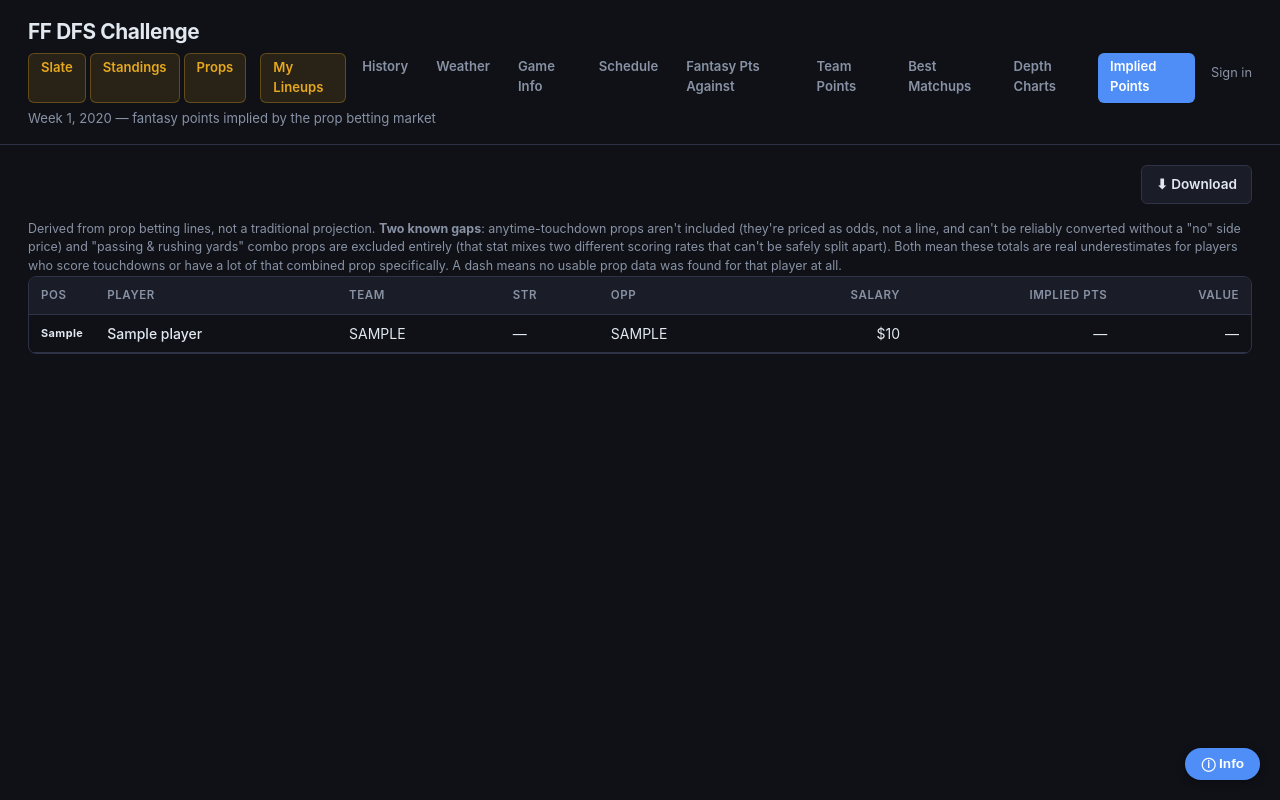
After one commit to art3kr/ff_dfs_site, a Flask app: page /implied-points in a window 1280 px wide. The commit adds this page. Run offline with Flask 3, Linux system fonts and the light colour scheme; tables that the repository leaves empty hold one stand-in row (values such as "Sample post"); some libraries are stand-ins or nearby versions.

Commit message:
added implied total from props

```diff
--- a/app.py
+++ b/app.py
@@ -2590,6 +2590,14 @@ def slate():
             string_rank, _pos = lookup.get(normalize_name(p["name"]), (None, None))
             depth_chart_strings[p["name"]] = STRING_LABELS.get(string_rank, "—")
 
+    # Reuses the same shared computation as the standalone Implied
+    # Points page and Best Matchups — one source of truth for how
+    # implied points get derived from prop lines.
+    implied_points_by_name = {}
+    if current_week is not None:
+        implied_rows = _compute_implied_points_table(current_year, current_week)
+        implied_points_by_name = {r["name"]: r["implied_points"] for r in implied_rows}
+
     return render_template("slate.html",
                            players=players,
                            players_by_day=players_by_day,
@@ -2600,7 +2608,8 @@ def slate():
                            locked_teams=sorted(locked_teams),
                            total_teams_scheduled=total_teams_scheduled,
                            kickoff_by_team=kickoff_by_team,
-                           depth_chart_strings=depth_chart_strings)
+                           depth_chart_strings=depth_chart_strings,
+                           implied_points_by_name=implied_points_by_name)
 
 
 @app.route("/history")
@@ -2927,6 +2936,64 @@ def _trailing_average(history_sorted_desc: list, n: int = 10):
     return sum(values) / len(values), len(values)
 
 
+def _compute_implied_points_table(sel_year: int, sel_week: int) -> list:
+    """
+    Shared by the standalone Implied Points page and Best Matchups, so
+    both stay consistent. implied_points/value are None (not 0) when a
+    player has zero props at all — 0.0 would misleadingly look like
+    "computed as zero" rather than "no data available".
+    """
+    ph = _ph()
+    slate = db_fetchall(f"""
+        SELECT name, position, team, opponent, salary
+        FROM players
+        WHERE week = {ph} AND year = {ph}
+    """, (sel_week, sel_year))
+
+    if not slate:
+        return []
+
+    names_normalized = {normalize_name(p["name"]) for p in slate}
+    placeholders = ", ".join([ph] * len(names_normalized))
+    prop_rows = db_fetchall(f"""
+        SELECT player_name_normalized, category, over_line, under_line
+        FROM scoresandodds_props
+        WHERE player_name_normalized IN ({placeholders})
+    """, tuple(names_normalized))
+
+    props_by_player = {}
+    for r in prop_rows:
+        line = r["over_line"] if r["over_line"] is not None else r["under_line"]
+        if line is None:
+            continue
+        props_by_player.setdefault(r["player_name_normalized"], {})[r["category"]] = line
+
+    depth_chart_lookup = _get_depth_chart_lookup(names_normalized)
+    STRING_LABELS = {1: "1st", 2: "2nd", 3: "3rd"}
+
+    rows = []
+    for p in slate:
+        name_norm = normalize_name(p["name"])
+        player_props = props_by_player.get(name_norm, {})
+        implied_pts, categories_used = _compute_implied_points(player_props)
+
+        string_rank, _dc_pos = depth_chart_lookup.get(name_norm, (None, None))
+        has_data = bool(categories_used)
+        value = round(implied_pts / (p["salary"] / 1000), 2) if (has_data and p["salary"]) else None
+
+        rows.append({
+            "name": p["name"], "position": p["position"], "team": p["team"],
+            "opponent": p["opponent"], "salary": p["salary"],
+            "depth_chart_string": STRING_LABELS.get(string_rank, str(string_rank) if string_rank else "—"),
+            "implied_points": implied_pts if has_data else None,
+            "value": value,
+            "categories_used": categories_used,
+        })
+
+    rows.sort(key=lambda r: r["implied_points"] if r["implied_points"] is not None else -1, reverse=True)
+    return rows
+
+
 def _get_depth_chart_lookup(names_normalized: set) -> dict:
     """
     Shared by the Slate page (show each player's string) and Best
@@ -3015,7 +3082,24 @@ def _compute_implied_points(props_for_player: dict) -> tuple:
     return round(points, 2), categories_used
 
 
-
+def _value_to_color(value, min_value, max_value) -> str | None:
+    """
+    Same green-to-red gradient as _rank_to_color, but scaled by a raw
+    value's position between the min and max of whatever's being
+    displayed, not a discrete rank. Highest value = most green, lowest
+    = most red.
+    """
+    if value is None or min_value is None or max_value is None or max_value == min_value:
+        return None
+    fraction = (max_value - value) / (max_value - min_value)   # 0.0 at max (green), 1.0 at min (red)
+    fraction = max(0.0, min(1.0, fraction))
+    r = round(76 + fraction * (244 - 76))
+    g = round(175 + fraction * (67 - 175))
+    b = round(80 + fraction * (54 - 80))
+    return f"rgb({r},{g},{b})"
+
+
+def _rank_to_color(rank, total) -> str | None:
     """
     Rank 1 = pure green, rank `total` = pure red, everything between
     interpolated smoothly. Same convention for both the opponent
@@ -3098,6 +3182,13 @@ def _compute_best_matchups(sel_year: int, sel_week: int, sel_position: str) -> l
     # team, no year/week filtering needed.
     game_odds_rows = db_fetchall("SELECT team, spread, spread_odds, over_under, favorite FROM game_odds")
     game_odds_by_team = {r["team"]: r for r in game_odds_rows}
+
+    # Reuses the same shared computation as the standalone Implied
+    # Points page rather than duplicating prop-matching/scoring logic
+    # here — slightly wasteful (queries `players` a second time) but
+    # keeps one source of truth for how implied points get computed.
+    implied_points_rows = _compute_implied_points_table(sel_year, sel_week)
+    implied_points_by_name = {normalize_name(r["name"]): r for r in implied_points_rows}
     slate = [p for p in slate if normalize_name(p["name"]) in depth_chart_lookup]
 
     if not slate:
@@ -3214,6 +3305,8 @@ def _compute_best_matchups(sel_year: int, sel_week: int, sel_position: str) -> l
         roof_type = TEAM_ROOF_TYPE.get(home_team)
 
         odds_row = game_odds_by_team.get(p["team"])
+        implied_row = implied_points_by_name.get(name_norm)
+        implied_points = implied_row["implied_points"] if implied_row else None
 
         rows.append({
             "name": p["name"], "position": p["position"], "team": p["team"],
@@ -3230,7 +3323,21 @@ def _compute_best_matchups(sel_year: int, sel_week: int, sel_position: str) -> l
             "over_under": odds_row["over_under"] if odds_row else None,
             "spread": odds_row["spread"] if odds_row else None,
             "favorite": odds_row["favorite"] if odds_row else None,
+            "implied_points": implied_points,
         })
+
+    # Value-based coloring needs the min/max among whatever's actually
+    # being displayed (this position/week), computed after the loop
+    # rather than per-row, since a single row can't know the full
+    # range on its own.
+    implied_values = [r["implied_points"] for r in rows if r["implied_points"] is not None]
+    if implied_values:
+        min_implied, max_implied = min(implied_values), max(implied_values)
+        for r in rows:
+            r["implied_points_color"] = _value_to_color(r["implied_points"], min_implied, max_implied)
+    else:
+        for r in rows:
+            r["implied_points_color"] = None
 
     rows.sort(key=lambda r: (
         r["opp_avg_pts_allowed"] if r["opp_avg_pts_allowed"] is not None else -1,
@@ -3300,6 +3407,28 @@ def best_matchups():
                            available_weeks_by_year=available_weeks_by_year,
                            position=sel_position,
                            team_colors=TEAM_ROW_COLORS)
+
+
+@app.route("/implied-points")
+def implied_points():
+    """
+    This week's slate with an implied fantasy point total derived
+    from scoresandodds prop lines — see _compute_implied_points() for
+    exactly what's included/excluded and why (anytime-TD props and the
+    mixed-rate passing-and-rushing-yards composite are both real gaps,
+    not silently papered over).
+    """
+    current = db_fetchone("SELECT MAX(year) AS year FROM players")
+    if not current or not current["year"]:
+        return render_template("implied_points.html", rows=[], year=None, week=None)
+
+    sel_year = current["year"]
+    week_row = db_fetchone(f"SELECT MAX(week) AS week FROM players WHERE year = {_ph()}", (sel_year,))
+    sel_week = week_row["week"] if week_row else None
+
+    rows = _compute_implied_points_table(sel_year, sel_week) if sel_week else []
+
+    return render_template("implied_points.html", rows=rows, year=sel_year, week=sel_week)
 
 
 @app.route("/depth-charts")
@@ -3981,6 +4110,10 @@ def download_csv(data_type):
             """)
             filename = "depth_charts_all.csv"
 
+    elif data_type == "implied-points":
+        rows = _compute_implied_points_table(year, week)
+        filename = f"implied_points_week{week}_{year}.csv"
+
     else:
         return jsonify(error="Unknown data type"), 404
 
--- a/templates/_info_modal.html
+++ b/templates/_info_modal.html
@@ -113,6 +113,17 @@
                 <p>Each team's 1st/2nd/3rd string at QB, RB, WR, and TE. Useful for spotting
                 backups who might see extra usage, or confirming a player is even in the
                 mix at all.</p>
+            </details>
+
+            <details>
+                <summary>Implied Points — what the betting market expects</summary>
+                <p>Converts this week's prop betting lines into an estimated fantasy point
+                total per player, using DraftKings scoring rates. Different from a traditional
+                projection — it's derived purely from what the market is pricing in. Two real
+                gaps: doesn't include anytime-touchdown props (priced as odds, not a line) or
+                combined passing-and-rushing-yards props (mixes two different scoring rates
+                that can't be safely separated), so these totals run a bit low for
+                touchdown-heavy players.</p>
             </details>
 
             <h3 class="info-section-title">Terms you'll see around the site</h3>
--- /dev/null
+++ b/templates/implied_points.html
@@ -0,0 +1,114 @@
+<!DOCTYPE html>
+<html lang="en">
+<head>
+    <meta charset="UTF-8">
+    <meta name="viewport" content="width=device-width, initial-scale=1.0">
+    <title>FF DFS Challenge — Implied Points{% if week %} — Week {{ week }}, {{ year }}{% endif %}</title>
+    <link rel="stylesheet" href="{{ url_for('static', filename='style.css') }}">
+</head>
+<body>
+
+<header>
+    <div class="header-left">
+        <h1>FF DFS Challenge</h1>
+        <nav class="main-nav">
+            <a href="{{ url_for('slate') }}" class="nav-link challenge-tab">Slate</a>
+            <a href="{{ url_for('standings') }}" class="nav-link challenge-tab">Standings</a>
+            <a href="{{ url_for('props') }}" class="nav-link challenge-tab">Props</a>
+            <a href="{{ url_for('my_lineups') }}" class="nav-link challenge-tab">My Lineups</a>
+            <a href="{{ url_for('history') }}" class="nav-link">History</a>
+            <a href="{{ url_for('weather') }}" class="nav-link">Weather</a>
+            <a href="{{ url_for('gameinfo') }}" class="nav-link">Game Info</a>
+            <a href="{{ url_for('schedule') }}" class="nav-link">Schedule</a>
+            <a href="{{ url_for('fantasy_points_against') }}" class="nav-link">Fantasy Pts Against</a>
+            <a href="{{ url_for('team_points') }}" class="nav-link">Team Points</a>
+            <a href="{{ url_for('best_matchups') }}" class="nav-link">Best Matchups</a>
+            <a href="{{ url_for('depth_charts') }}" class="nav-link">Depth Charts</a>
+            <a href="{{ url_for('implied_points') }}" class="nav-link active">Implied Points</a>
+        </nav>
+        {% if week %}
+            <p class="subtitle">Week {{ week }}, {{ year }} — fantasy points implied by the prop betting market</p>
+        {% else %}
+            <p class="subtitle">No slate loaded yet.</p>
+        {% endif %}
+    </div>
+    <div class="header-right">
+        {% if current_user.is_authenticated %}
+            <span class="user-badge">{{ current_user.username }}</span>
+            <a href="{{ url_for('logout') }}" class="logout-link">Sign out</a>
+        {% else %}
+            <a href="{{ url_for('login') }}" class="login-link">Sign in</a>
+        {% endif %}
+    </div>
+</header>
+
+<main class="history-main">
+
+{% if not rows and not week %}
+    <p class="empty-state">No slate loaded yet.</p>
+{% else %}
+
+    <div class="page-controls">
+        <span></span>
+        <div class="download-actions">
+            <a href="{{ url_for('download_csv', data_type='implied-points', year=year, week=week) }}" class="download-btn">⬇ Download</a>
+        </div>
+    </div>
+
+    <p class="standings-note">
+        Derived from prop betting lines, not a traditional projection. <strong>Two known gaps</strong>:
+        anytime-touchdown props aren't included (they're priced as odds, not a line, and can't be
+        reliably converted without a "no" side price) and "passing &amp; rushing yards" combo props
+        are excluded entirely (that stat mixes two different scoring rates that can't be safely
+        split apart). Both mean these totals are real underestimates for players who score
+        touchdowns or have a lot of that combined prop specifically. A dash means no usable prop
+        data was found for that player at all.
+    </p>
+
+    {% if rows %}
+    <div class="table-wrapper">
+        <table id="history-table">
+            <thead>
+                <tr>
+                    <th>Pos</th>
+                    <th>Player</th>
+                    <th>Team</th>
+                    <th>Str</th>
+                    <th>Opp</th>
+                    <th class="right">Salary</th>
+                    <th class="right">Implied Pts</th>
+                    <th class="right">Value</th>
+                </tr>
+            </thead>
+            <tbody>
+                {% for r in rows %}
+                <tr>
+                    <td class="pos-badge">{{ r['position'] }}</td>
+                    <td class="player-name">{{ r['name'] }}</td>
+                    <td>{{ r['team'] | upper }}</td>
+                    <td>{{ r['depth_chart_string'] }}</td>
+                    <td>{{ r['opponent'] | upper }}</td>
+                    <td class="right">${{ "{:,}".format(r['salary']) if r['salary'] else '—' }}</td>
+                    <td class="right">
+                        {% if r['implied_points'] is not none %}
+                            <strong title="From: {{ r['categories_used'] | join(', ') }}">{{ "%.1f"|format(r['implied_points']) }}</strong>
+                        {% else %}—{% endif %}
+                    </td>
+                    <td class="right">{{ "%.2f"|format(r['value']) if r['value'] is not none else '—' }}</td>
+                </tr>
+                {% endfor %}
+            </tbody>
+        </table>
+    </div>
+    {% else %}
+    <p class="empty-state">No players found for the current slate.</p>
+    {% endif %}
+
+{% endif %}
+
+</main>
+
+<script src="{{ url_for('static', filename='history.js') }}"></script>
+{% include '_info_modal.html' %}
+</body>
+</html>
```
Also changed, not shown: templates/best_matchups.html (+7 -2 lines), templates/slate.html (+5 -9 lines).
